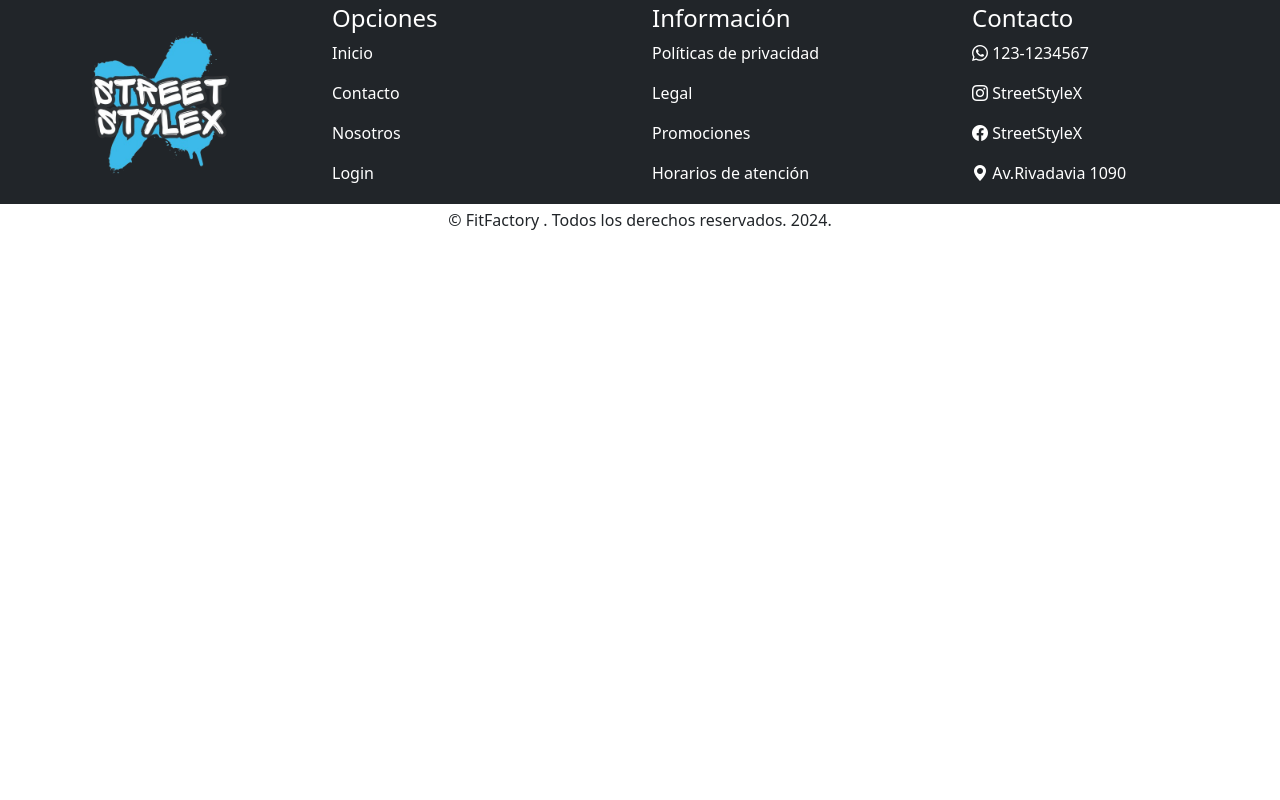
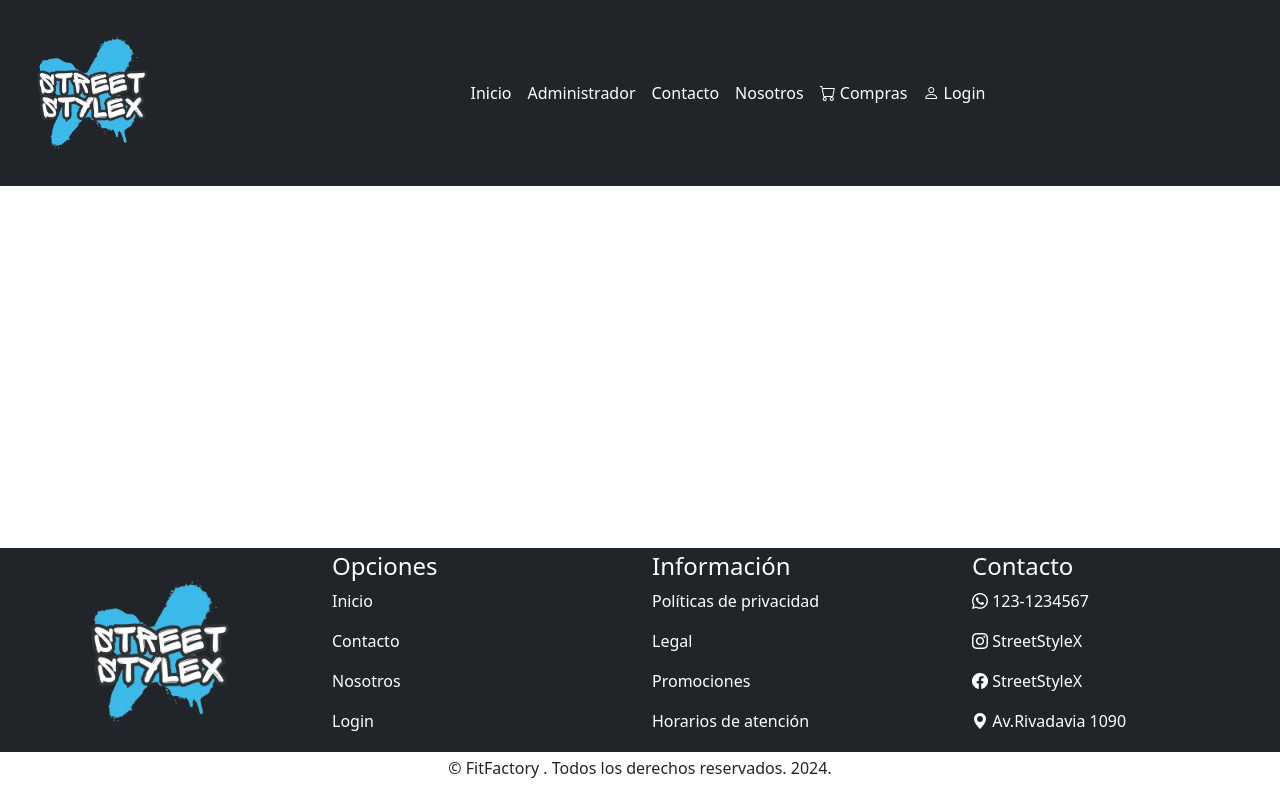
Before and after one commit to PRADON1CO/streeStyleX, a React (Vite) app: page / in a window 1280 px wide. Built offline with nearby package versions, Linux system fonts and the light colour scheme.

Commit message:
agregue el maquetado necesario para el Menu

```diff
--- a/src/App.css
+++ b/src/App.css
@@ -3,6 +3,13 @@
   margin: 0;
   padding: 0;
   box-sizing: border-box;
+  min-height: 100vh;
+  display: flex;
+  flex-direction: column;
+}
+
+.mainSection{
+  flex-grow: 1;
 }
 
 .tamanioOpcionesMenu{
@@ -11,5 +18,5 @@
 
 .tamanioOpcionesMenu:hover{
   color: #3cbbeb !important;
-  font-weight: 650;
+  font-weight: 620;
 }
--- a/src/App.jsx
+++ b/src/App.jsx
@@ -2,11 +2,13 @@ import './App.css'
 import "bootstrap/dist/css/bootstrap.min.css";
 import "bootstrap-icons/font/bootstrap-icons.css";
 import Footer from './components/common/Footer';
+import Menu from './components/common/Menu';
 
 function App() {
 
   return (
     <>
+      <Menu></Menu>
       <Footer></Footer>
     </>
 
--- a/src/components/common/Menu.jsx
+++ b/src/components/common/Menu.jsx
@@ -1,11 +1,40 @@
-import React from 'react';
+import React from "react";
+import { Container, Nav, Navbar } from "react-bootstrap";
+import logo from "../../assets/logo.png";
 
 const Menu = () => {
-    return (
-        <div>
-
-        </div>
-    );
+  return (
+    <Navbar expand="lg" bg="dark" variant="dark">
+      <Container fluid>
+        <Navbar.Brand href="#">
+          <img src={logo} alt="Logo" className="imgLogo" width="160px" />
+        </Navbar.Brand>
+        <Navbar.Toggle aria-controls="navbarNav" />
+        <Navbar.Collapse id="navbarNav">
+          <Nav className="mx-auto">
+            <Nav.Link href="#" className="text-white tamanioOpcionesMenu">
+              Inicio
+            </Nav.Link>
+            <Nav.Link href="#" className="text-white tamanioOpcionesMenu">
+              Administrador
+            </Nav.Link>
+            <Nav.Link href="#" className="text-white tamanioOpcionesMenu">
+              Contacto
+            </Nav.Link>
+            <Nav.Link href="#" className="text-white tamanioOpcionesMenu">
+              Nosotros
+            </Nav.Link>
+            <Nav.Link href="#" className="text-white tamanioOpcionesMenu">
+              <i className="bi bi-cart"></i> Compras
+            </Nav.Link>
+            <Nav.Link href="#" className="text-white tamanioOpcionesMenu">
+              <i className="bi bi-person"></i> Login
+            </Nav.Link>
+          </Nav>
+        </Navbar.Collapse>
+      </Container>
+    </Navbar>
+  );
 };
 
 export default Menu;
--- a/src/components/pages/Inicio.jsx
+++ b/src/components/pages/Inicio.jsx
@@ -2,7 +2,7 @@ import React from 'react';
 
 const Inicio = () => {
     return (
-        <div>
+        <div className='mainSection'>
 
         </div>
     );
```
